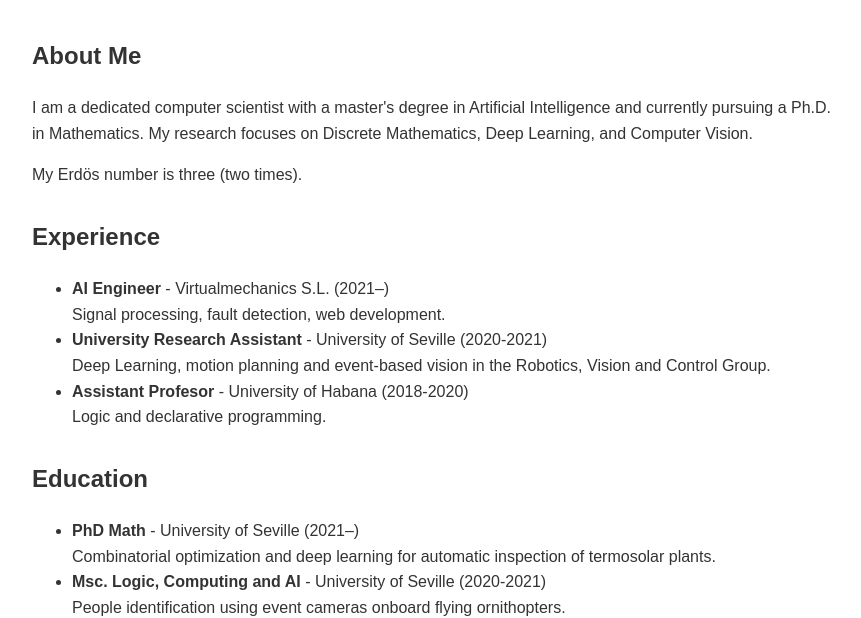
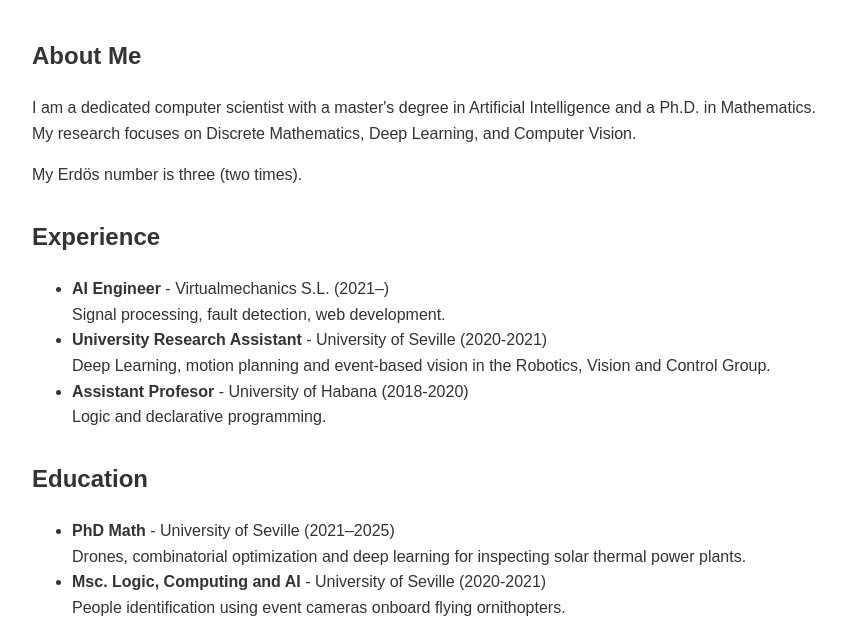
Before and after one commit to mpcutino/personal, a plain HTML site: page index.html in a window 1280 px wide. Shown: the part 177-795 px from the top of the page, without its empty margins (208-1069 px from the left). Drawn offline with Linux system fonts and the light colour scheme.

Commit message:
Update education and contact information

```diff
--- a/index.html
+++ b/index.html
@@ -16,7 +16,7 @@
     <section>
       <h2>About Me</h2>
       <p>
-        I am a dedicated computer scientist with a master's degree in Artificial Intelligence and currently pursuing a Ph.D. in
+        I am a dedicated computer scientist with a master's degree in Artificial Intelligence and a Ph.D. in
         Mathematics. My research focuses on Discrete Mathematics, Deep Learning, and Computer Vision.
       </p>
       <p>My Erdös number is three (two times).</p>
@@ -44,8 +44,8 @@
         <h2>Education</h2>
         <ul>
           <li>
-            <strong>PhD Math</strong> - University of Seville (2021–)<br />
-            Combinatorial optimization and deep learning for automatic inspection of termosolar plants.
+            <strong>PhD Math</strong> - University of Seville (2021–2025)<br />
+            Drones, combinatorial optimization and deep learning for inspecting solar thermal power plants.
           </li>
           <li>
             <strong>Msc. Logic, Computing and AI</strong> - University of Seville (2020-2021)<br />
@@ -81,7 +81,7 @@
       <h2>Contact</h2>
       <!-- <p>Email: your.email@example.com</p> -->
       <p>LinkedIn: <a href="https://www.linkedin.com/in/miguel-angel-pérez-cutiño-2416bb150" target="_blank">Public profile URL</a></p>
-      <p>GitHub: <a href="https://github.com/mpcutino" target="_blank">mpcutino</a></p>
+      <!-- <p>GitHub: <a href="https://github.com/mpcutino" target="_blank">mpcutino</a></p> -->
 
     </section>
   </div>
```
